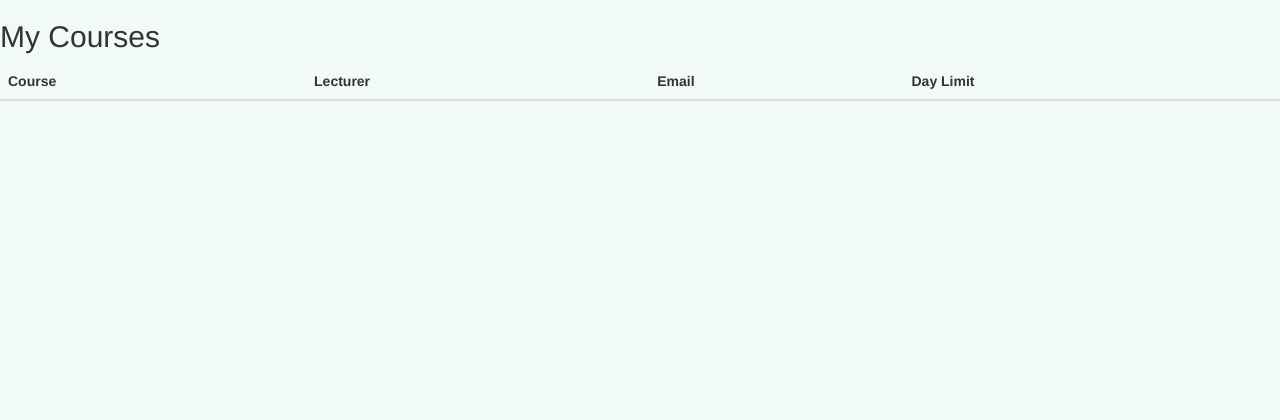
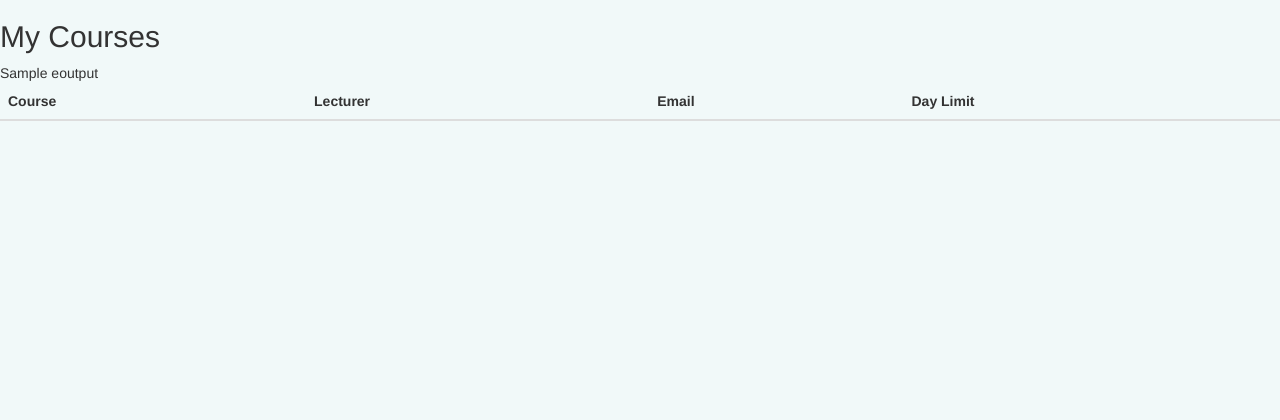
Before and after one commit to al-sade/rollcall, a PHP site: template views/student-courses.php in a window 1280 px wide. Shown: the top 420 px of the page. Run offline with PHP 8.4, Linux system fonts and the light colour scheme; the template is opened without the code that fills it: most values are stand-ins (such as "Sample title", 1, 10 or a date in 2020); data that the repository does not hold is empty; some libraries are stand-ins or nearby versions.

Commit message:
minor fix

```diff
--- a/views/lecturer-courses.php
+++ b/views/lecturer-courses.php
@@ -23,7 +23,8 @@ echo $output;
       echo $row;
     }
 
-$output .= '</tbody>';
-$output .= '</table>';
+$eoutput .= '</tbody>';
+$eoutput .= '</table>';
 
+echo $eoutput;
 ?>
--- a/views/student-courses.php
+++ b/views/student-courses.php
@@ -24,7 +24,8 @@ echo $output;
       echo $row;
     }
 
-$output .= '</tbody>';
-$output .= '</table>';
+$eoutput .= '</tbody>';
+$eoutput .= '</table>';
 
+echo $eoutput;
 ?>
```
